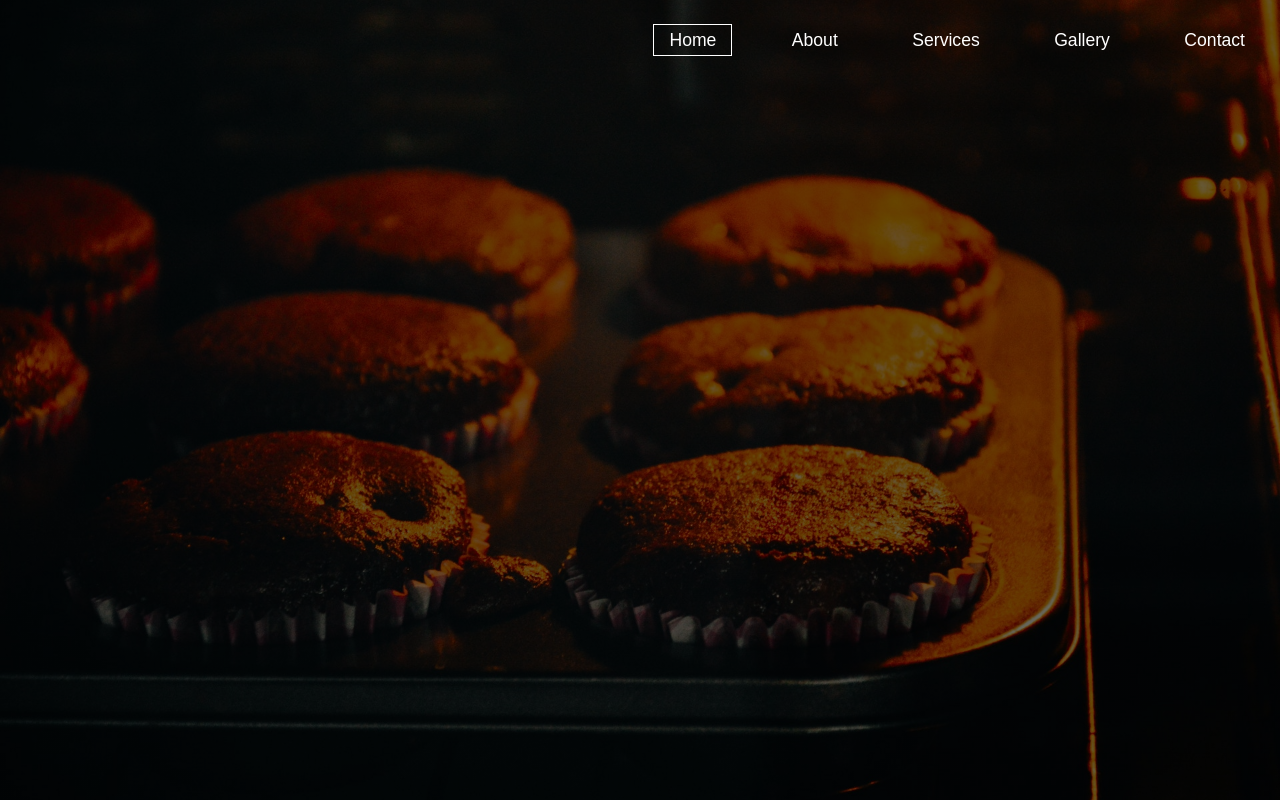
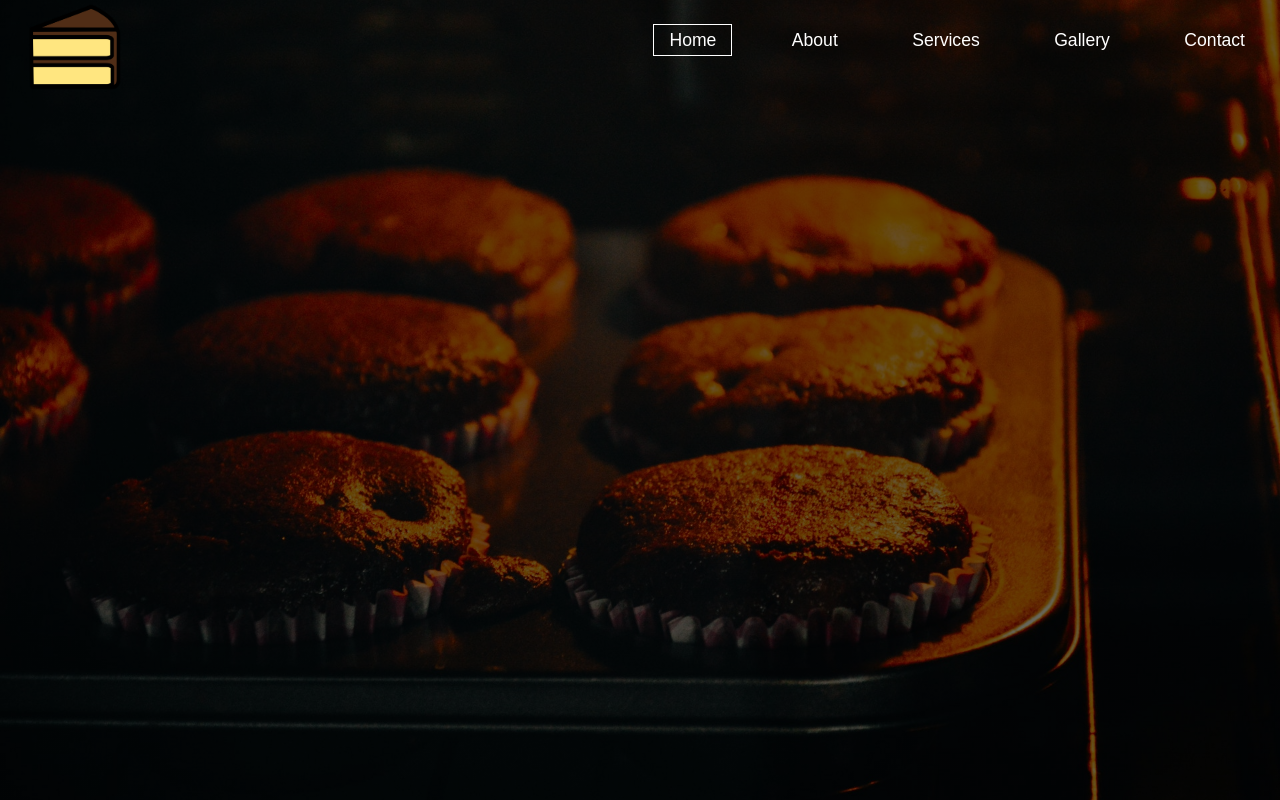
Before and after one commit to VisheshSingh/cakeFactory, a plain HTML site: page index.html in a window 1280 px wide. Drawn offline with Linux system fonts and the light colour scheme.

Commit message:
logo added

```diff
--- a/index.html
+++ b/index.html
@@ -10,6 +10,9 @@
 <body>
     <header>
         <div class="nav">
+            <div class="logo">
+                <img src="img/logo.png" alt="logo">
+            </div>
             <ul class="main-nav">
                 <li class="active"><a href="#">Home</a></li>
                 <li><a href="#">About</a></li>
--- a/style.css
+++ b/style.css
@@ -38,3 +38,14 @@ header{
 .main-nav li a:hover{
     border: 1px solid #fff;
 }
+
+.logo img{
+    width: 100px;
+    height:100px;
+    float: left;
+    margin-left:25px;
+}
+
+.nav{
+    margin: auto;
+}
```
Also changed, not shown: img/favicon.png (added), img/logo.png (added), 1 other file.
